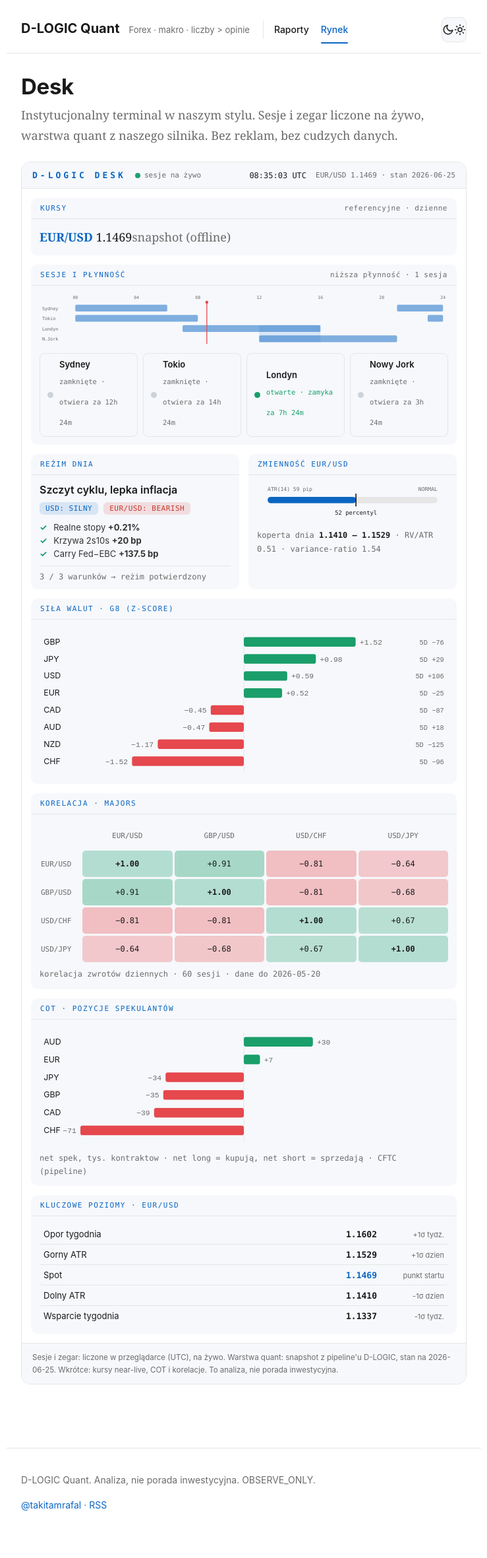
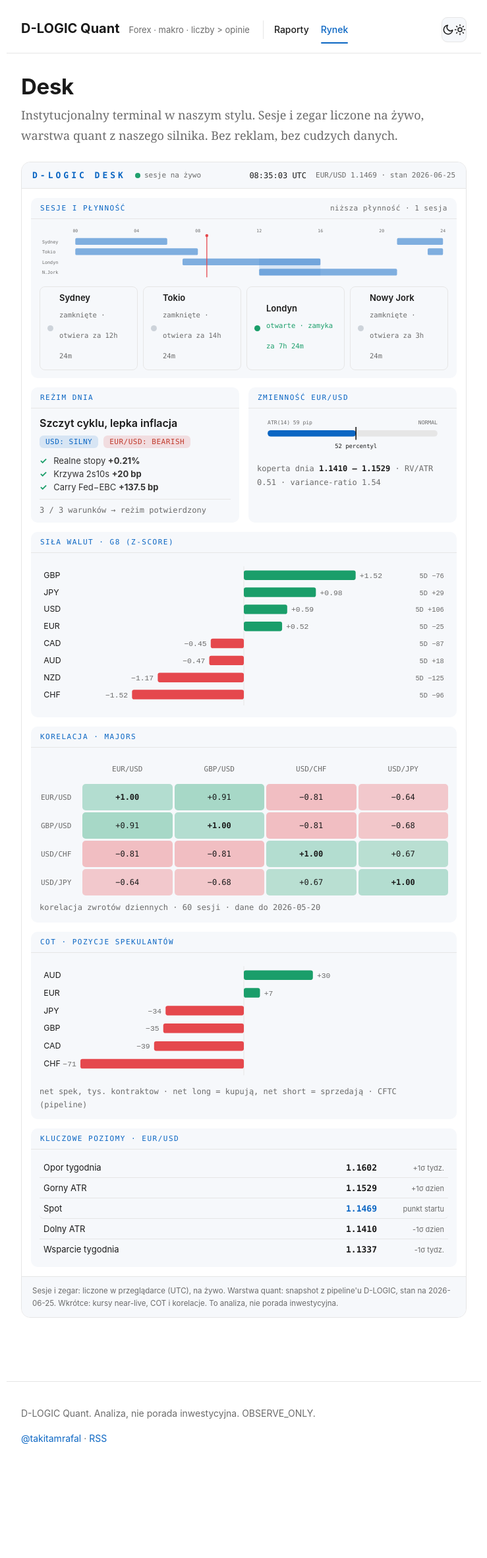
Before and after one commit to rdemb/dlogic-quant, a Jekyll site: the page built from rynek.html, in a window 1280 px wide. Shown: the whole page at 66% size, without its empty margins (270-1009 px from the left). Built offline with Jekyll 4.4.1, drawn with Linux system fonts in a browser that asks for light colours; after the commit the page ends 2260 px from its top, so only the background shows below that.

Commit message:
Desk: usun pasek kursow (miejsce na ticker)

```diff
--- a/assets/css/style.css
+++ b/assets/css/style.css
@@ -119,9 +119,6 @@ pre code{background:none;padding:0;font-size:inherit}
 .dk-score{margin-top:10px;font:12px ui-monospace,Consolas,monospace;color:var(--mut);border-top:1px solid var(--line);padding-top:9px}
 .dk-meta{font:12px ui-monospace,Consolas,monospace;color:var(--mut);margin-top:8px;line-height:1.7}
 .dk-meta b{color:var(--ink)}
-.dk-quotes{display:flex;flex-wrap:wrap;gap:14px 18px;align-items:center;font:12.5px ui-monospace,Consolas,monospace;color:var(--ink)}
-.dk-q b{color:var(--acc);font-weight:600}
-.dk-qmut{color:var(--mut);margin-left:auto}
 .dk-corr{display:grid;gap:3px}
 .dk-cc{display:flex;align-items:center;justify-content:center;height:40px;font:12px ui-monospace,Consolas,monospace;color:var(--ink);border-radius:5px}
 .dk-ch{color:var(--mut);font-size:11px}
@@ -143,7 +140,6 @@ pre code{background:none;padding:0;font-size:inherit}
   #dk-strength{overflow-x:auto}#dk-strength svg{min-width:450px}
   #dk-corr{overflow-x:auto}.dk-corr{min-width:430px}
   #dk-cot{overflow-x:auto}#dk-cot svg{min-width:430px}
-  .dk-quotes{gap:10px 14px;font-size:12px}
   .dk-phase{font-size:17px}
   .dk-chip{font-size:12px}
   .dk-cond div{font-size:14px}
--- a/assets/js/desk.js
+++ b/assets/js/desk.js
@@ -118,21 +118,6 @@
     set("dk-cot", s + '<div class="dk-meta">' + D.cot.unit + ' · net long = kupują, net short = sprzedają · ' + D.cot.source + '</div>');
   }
 
-  // ---------- KURSY (near-live) ----------
-  function quotes() {
-    var el = $("dk-quotes"); if (!el) return;
-    el.innerHTML = '<span class="dk-qmut">ładowanie kursów…</span>';
-    fetch("https://open.er-api.com/v6/latest/USD").then(function (r) { return r.json(); }).then(function (d) {
-      var R = d.rates; if (!R || !R.EUR) throw 0;
-      var rows = [["EUR/USD", 1 / R.EUR, 4], ["GBP/USD", 1 / R.GBP, 4], ["USD/JPY", R.JPY, 2], ["USD/CHF", R.CHF, 4], ["USD/CAD", R.CAD, 4]], h = "", i;
-      for (i = 0; i < rows.length; i++) h += '<span class="dk-q"><b>' + rows[i][0] + '</b> ' + rows[i][1].toFixed(rows[i][2]) + '</span>';
-      var t = new Date();
-      el.innerHTML = h + '<span class="dk-qmut">ref. · ' + pad(t.getUTCHours()) + ':' + pad(t.getUTCMinutes()) + ' UTC</span>';
-    }).catch(function () {
-      el.innerHTML = '<span class="dk-q"><b>EUR/USD</b> ' + (D.eurusd || "—") + '</span><span class="dk-qmut">snapshot (offline)</span>';
-    });
-  }
-
   // ---------- SESJE (live) ----------
   var SES = [{ i: 0, o: 21, c: 6 }, { i: 1, o: 23, c: 8 }, { i: 2, o: 7, c: 16 }, { i: 3, o: 12, c: 21 }];
   function isOpen(s, h) { return s.o < s.c ? (h >= s.o && h < s.c) : (h >= s.o || h < s.c); }
@@ -164,6 +149,6 @@
     if (liq) liq.textContent = cnt >= 2 ? ("wysoka płynność · " + cnt + " sesje") : (cnt === 1 ? "niższa płynność · 1 sesja" : "pauza · brak sesji");
   }
 
-  regime(); strength(); vol(); levels(); correlation(); cot(); quotes();
+  regime(); strength(); vol(); levels(); correlation(); cot();
   tick(); setInterval(tick, 1000);
 })();
--- a/rynek.html
+++ b/rynek.html
@@ -15,8 +15,6 @@ description: "D-LOGIC Desk — instytucjonalny terminal rynkowy w naszym stylu:
     <span class="dk-asof">EUR/USD {{ site.data.desk.eurusd }} · stan {{ site.data.desk.asof }}</span>
   </div>
   <div class="dk-body">
-
-    <section class="dk-card span2"><div class="dk-wh">Kursy <span class="dk-liq">referencyjne · dzienne</span></div><div class="dk-wb"><div id="dk-quotes"></div></div></section>
 
     <section class="dk-card span2">
       <div class="dk-wh"><span>Sesje i płynność</span><span class="dk-liq" id="dk-liq"></span></div>
```
